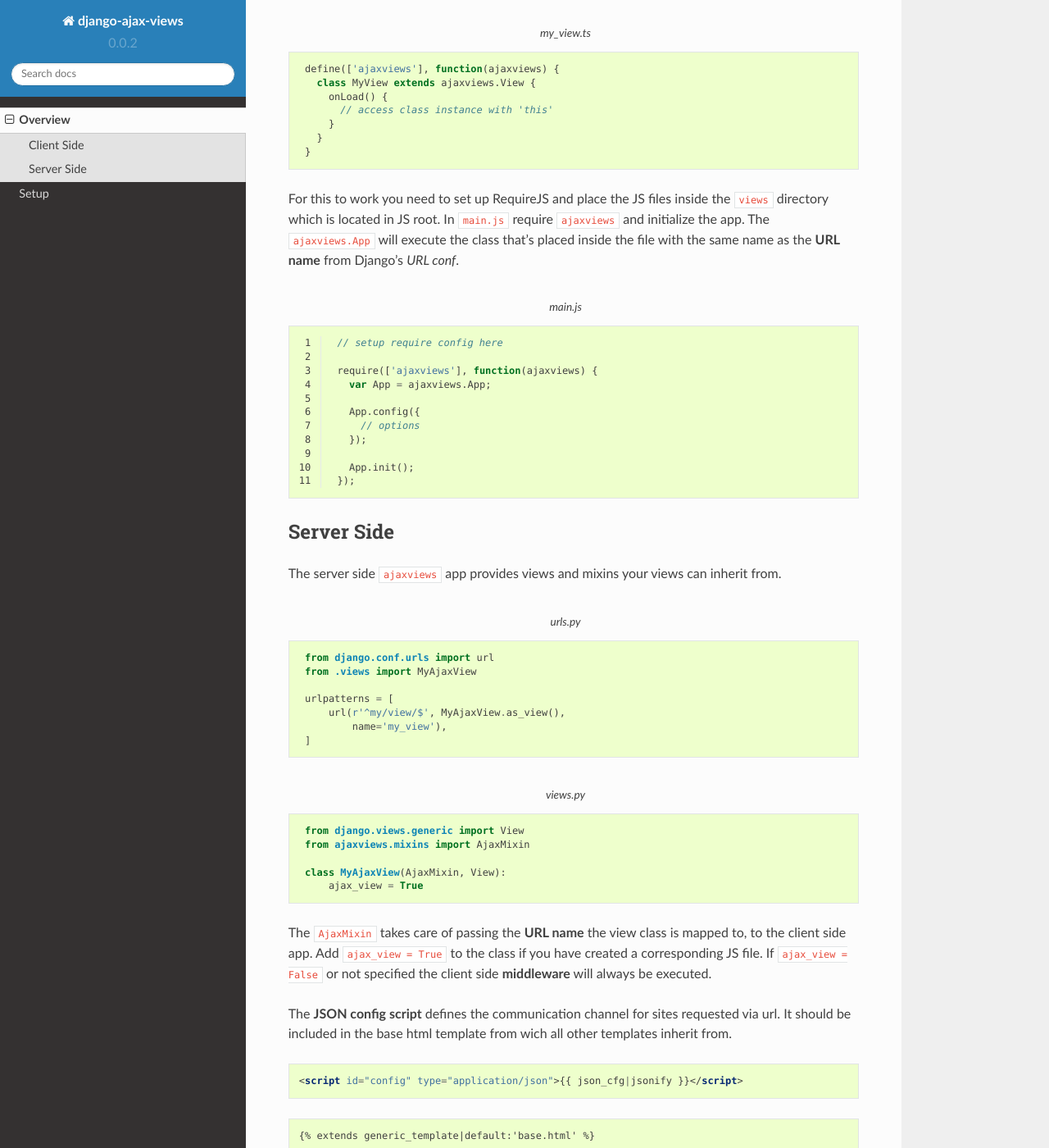
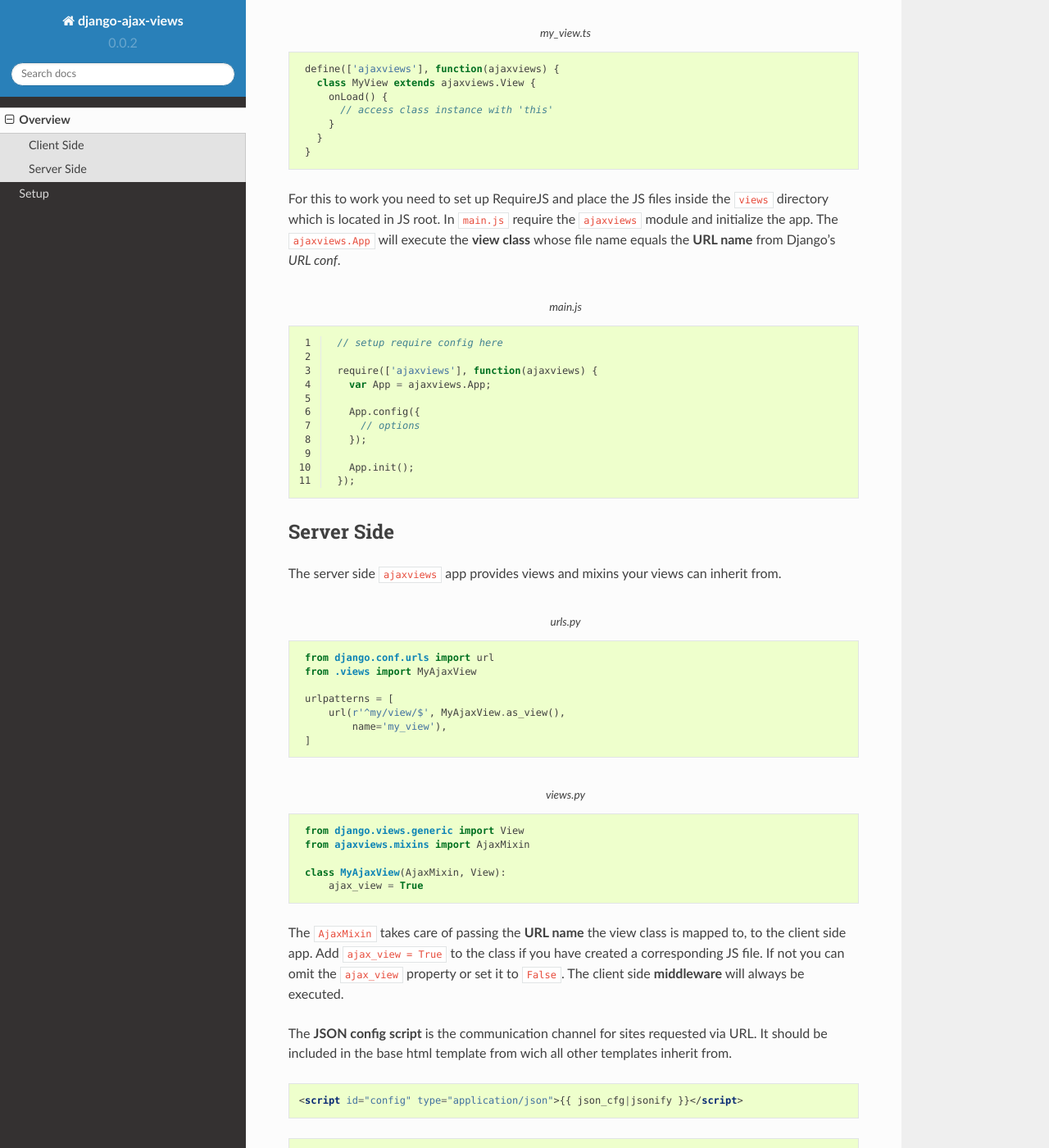
Before and after one commit to baxter07/django-ajax-views, a Sphinx documentation site: the page built from docs/overview.rst, in a window 1280 px wide and 1400 px high, scrolled down 930 px. Shown: the whole window at 82% size. Built offline with Sphinx 7.4.7 and the Read the Docs theme 2.0.0, drawn with Linux system fonts in a browser that asks for light colours; formulas are drawn with MathJax 3; some of the changed text lies outside the part shown.

Commit message:
updated docs

```diff
--- a/docs/overview.rst
+++ b/docs/overview.rst
@@ -76,9 +76,9 @@ to simply inherit from :code:`ajaxviews.View` class. You can still use javascrip
    }
 
 For this to work you need to set up RequireJS and place the JS files inside the :code:`views` directory which is
-located in JS root. In :code:`main.js` require :code:`ajaxviews` and initialize the app.
-The :code:`ajaxviews.App` will execute the class that's placed inside the file with the same
-name as the **URL name** from Django's *URL conf*.
+located in JS root. In :code:`main.js` require the :code:`ajaxviews` module and initialize the app.
+The :code:`ajaxviews.App` will execute the **view class** whose file name equals the **URL name** from
+Django's *URL conf*.
 
 .. code-block:: javascript
    :caption: main.js
@@ -127,10 +127,10 @@ The server side :code:`ajaxviews` app provides views and mixins your views can i
             ajax_view = True
 
 The :code:`AjaxMixin` takes care of passing the **URL name** the view class is mapped to, to the client side app.
-Add :code:`ajax_view = True` to the class if you have created a corresponding JS file. If :code:`ajax_view = False`
-or not specified the client side **middleware** will always be executed.
+Add :code:`ajax_view = True` to the class if you have created a corresponding JS file. If not you can omit the
+:code:`ajax_view` property or set it to :code:`False`. The client side **middleware** will always be executed.
 
-The **JSON config script** defines the communication channel for sites requested via url. It should be included in
+The **JSON config script** is the communication channel for sites requested via URL. It should be included in
 the base html template from wich all other templates inherit from.
 
 .. code-block:: html
```
Also changed, not shown: other parts of docs/overview.rst (+1 -1 lines), docs/setup.rst (+9 -3 lines).
